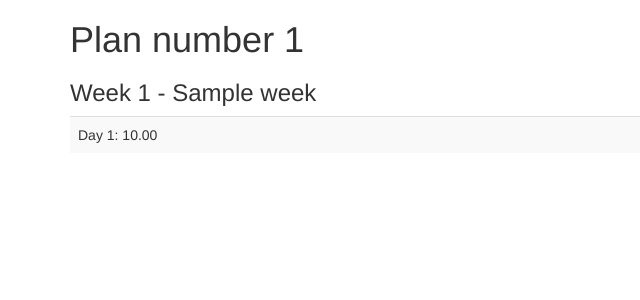
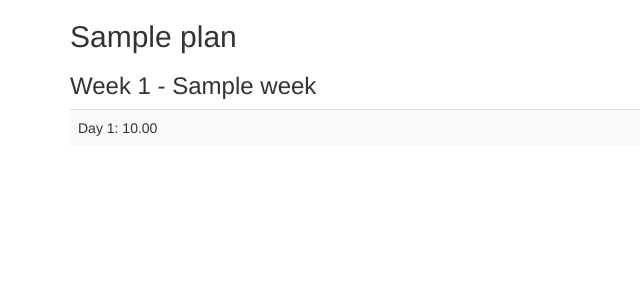
Before and after one commit to supermitch/runblueprint.com, a Django app: template runblueprint/plans/templates/plans/render_plan.html in a window 1280 px wide. Shown: the top 300 px of the page, without its empty margins (0-640 px from the left). Run offline with Django 3.2, Linux system fonts and the light colour scheme; the template is opened without the code that fills it: most values are stand-ins (such as "Sample title", 1, 10 or a date in 2020); some libraries are stand-ins or nearby versions.

Commit message:
Add plan title to html renderer

```diff
--- a/runblueprint/plans/templates/plans/render_plan.html
+++ b/runblueprint/plans/templates/plans/render_plan.html
@@ -17,7 +17,7 @@
   </head>
   <body>
     <div class="container plan">
-      <h1>Plan number {{ plan.id }}</h1>
+      <h2>{{ plan }}</h2>
 
       {% for week in plan.weeks %}
       <table class="table table-striped week">
```
